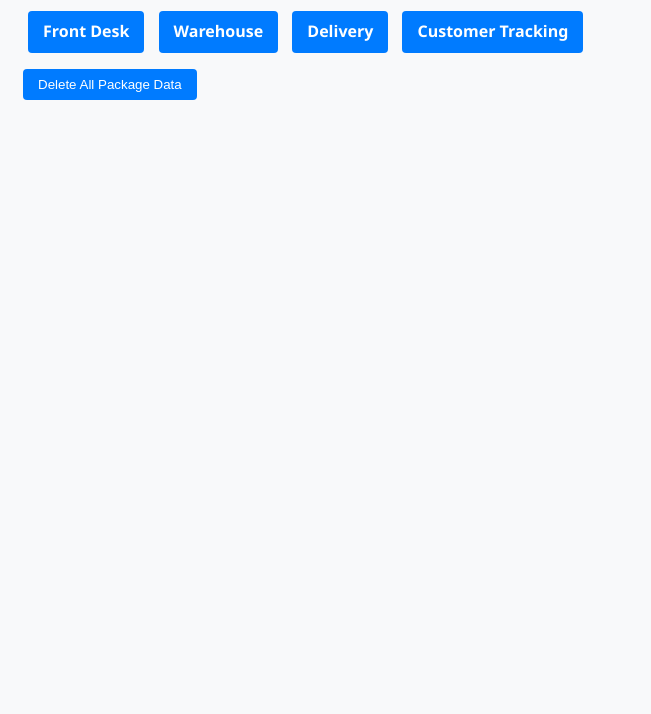
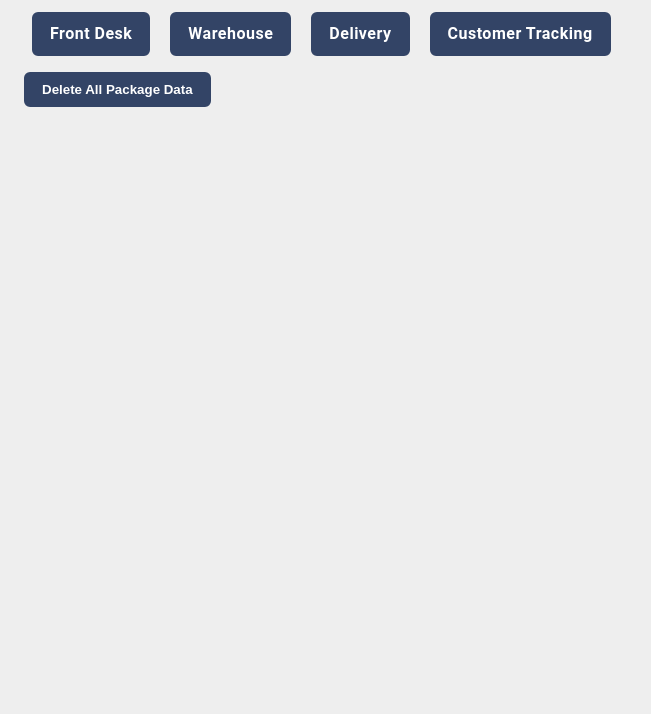
Before and after one commit to EddieTheDog/home-warehouse-system, a website: page frontend/index.html in a window 1280 px wide. Shown: the part 86-800 px from the top of the page, without its empty margins (0-651 px from the left). Drawn offline with Linux system fonts and the light colour scheme.

Commit message:
Update style.css

```diff
--- a/frontend/styles/style.css
+++ b/frontend/styles/style.css
@@ -1,89 +1,128 @@
 /* Location: frontend/styles/style.css */
 
-/* 1. Define custom properties (CSS Variables) for easy color changes */
+/* ===================================================
+   1. Design System Variables
+   =================================================== */
 :root {
-    --primary-color: #007bff;      /* A vibrant blue for main actions */
-    --primary-dark: #0056b3;       /* Darker shade for hover states */
-    --background-light: #f8f9fa;   /* Very light background */
-    --text-color: #343a40;         /* Dark, readable text */
-    --border-color: #ced4da;       /* Light gray border */
-    --card-background: #ffffff;    /* White for content boxes */
-    --spacing-small: 8px;
-    --spacing-medium: 15px;
+    /* Color Palette */
+    --color-primary: #334466;     /* Deep Indigo - Main brand color */
+    --color-secondary: #008080;   /* Soft Teal - Accent color for hover/secondary actions */
+    --color-background: #eeeeee;  /* Very light gray/off-white */
+    --color-card-bg: #ffffff;     /* Pure white for content cards */
+    --color-text-dark: #2c3e50;   /* Dark navy for main text */
+    --color-border: #bbbbbb;      /* Medium gray for distinct borders */
+
+    /* Spacing & Sizing */
+    --space-xs: 4px;
+    --space-sm: 8px;
+    --space-md: 16px;
+    --space-lg: 24px;
+    --border-radius: 6px;
+    --transition-speed: 0.2s;
 }
 
-/* 2. Global Reset and Base Styles */
-body {
-    font-family: 'Segoe UI', Tahoma, Geneva, Verdana, sans-serif; /* Modern font stack */
-    padding: var(--spacing-medium);
-    background: var(--background-light);
-    color: var(--text-color);
-    line-height: 1.6; /* Improved readability */
+/* Apply box-sizing globally for predictable layouts */
+*, *::before, *::after {
+    box-sizing: border-box;
 }
 
-/* 3. Typography Enhancements */
+/* ===================================================
+   2. Base & Typography
+   =================================================== */
+body {
+    font-family: 'Roboto', 'Helvetica Neue', Arial, sans-serif; /* Professional, clean font stack */
+    padding: var(--space-lg);
+    background: var(--color-background);
+    color: var(--color-text-dark);
+    line-height: 1.55;
+    margin: 0;
+}
+
 h1, h2, h3 {
     margin-top: 0;
-    margin-bottom: var(--spacing-medium);
-    color: var(--primary-dark);
+    margin-bottom: var(--space-md);
+    color: var(--color-primary); /* Use primary color for headings */
+    font-weight: 700;
 }
 
-/* 4. Anchor (Link) Styling - Now acts as a button/pill */
+/* ===================================================
+   3. Interactive Elements (Links & Buttons)
+   =================================================== */
+
+/* Links (Anchor tags) - Styled as distinct primary buttons */
 a {
     display: inline-block;
-    margin: var(--spacing-small) 5px;
-    padding: var(--spacing-small) var(--spacing-medium);
-    background-color: var(--primary-color);
-    color: var(--card-background); /* Use white for text on primary color */
+    margin: var(--space-sm);
+    padding: var(--space-sm) var(--space-md);
+    background-color: var(--color-primary);
+    color: var(--color-card-bg); /* White text on dark button */
     text-decoration: none;
-    border-radius: 4px; /* Slightly smoother corners */
-    font-weight: 600; /* Bolder text for visibility */
-    transition: background-color 0.2s ease-in-out, transform 0.1s ease-in-out; /* Smooth transition */
+    border-radius: var(--border-radius);
+    font-weight: 600;
+    letter-spacing: 0.5px;
+    transition: background-color var(--transition-speed) ease, box-shadow var(--transition-speed) ease;
+    border: 2px solid var(--color-primary); /* Distinct border */
 }
 
 a:hover {
-    background-color: var(--primary-dark);
-    transform: translateY(-1px); /* Slight lift on hover */
+    background-color: var(--color-secondary); /* Hover uses the teal accent */
+    border-color: var(--color-secondary);
+    box-shadow: 0 4px 8px rgba(0, 0, 0, 0.1);
 }
 
-/* 5. Button Styling - Consistent look and feel */
+/* Buttons - Ensure they follow the same style as links */
 button {
-    padding: var(--spacing-small) var(--spacing-medium);
-    margin-top: var(--spacing-small);
-    background-color: var(--primary-color);
-    color: var(--card-background);
-    border: none;
-    border-radius: 4px;
+    padding: var(--space-sm) var(--space-md);
+    margin-top: var(--space-sm);
+    background-color: var(--color-primary);
+    color: var(--color-card-bg);
+    border: 2px solid var(--color-primary);
+    border-radius: var(--border-radius);
     cursor: pointer;
-    transition: background-color 0.2s ease-in-out;
+    font-weight: 600;
+    transition: background-color var(--transition-speed) ease, box-shadow var(--transition-speed) ease;
 }
 
 button:hover {
-    background-color: var(--primary-dark);
+    background-color: var(--color-secondary);
+    border-color: var(--color-secondary);
+    box-shadow: 0 4px 8px rgba(0, 0, 0, 0.1);
 }
 
-/* 6. Input Field Styling - Clearer focus and presentation */
+/* ===================================================
+   4. Form Elements
+   =================================================== */
 input[type=text] {
-    padding: var(--spacing-small);
-    margin: var(--spacing-small) 0;
-    width: 250px; /* Increased width for better usability */
-    border: 1px solid var(--border-color);
-    border-radius: 4px;
-    box-sizing: border-box; /* Include padding and border in the element's total width and height */
-    transition: border-color 0.3s;
+    padding: var(--space-sm);
+    margin: var(--space-xs) 0;
+    min-width: 250px;
+    border: 1px solid var(--color-border);
+    border-radius: var(--border-radius);
+    font-size: 16px; /* Prevents mobile zoom issues */
+    transition: border-color var(--transition-speed) ease, box-shadow var(--transition-speed) ease;
 }
 
 input[type=text]:focus {
-    border-color: var(--primary-color); /* Highlight border on focus */
-    outline: none; /* Remove default browser outline */
+    border-color: var(--color-secondary); /* Teal focus ring */
+    box-shadow: 0 0 0 2px rgba(0, 128, 128, 0.2); /* Soft teal glow */
+    outline: none;
 }
 
-/* 7. Shelf Container Styling - Using a "card" style */
+/* ===================================================
+   5. Component Styling (Shelves)
+   =================================================== */
 #shelves div {
-    border: 1px solid var(--border-color);
-    padding: var(--spacing-medium);
-    margin-bottom: var(--spacing-medium);
-    background: var(--card-background);
-    border-radius: 6px; /* A nice corner radius for the cards */
-    box-shadow: 0 2px 4px rgba(0, 0, 0, 0.05); /* Subtle shadow for depth */
+    /* Content Card Style */
+    border: 1px solid var(--color-border);
+    padding: var(--space-lg);
+    margin-bottom: var(--space-md);
+    background: var(--color-card-bg);
+    border-radius: var(--border-radius);
+    /* Deeper, more distinct shadow */
+    box-shadow: 0 5px 15px rgba(0, 0, 0, 0.08);
+    transition: box-shadow 0.3s ease;
 }
+
+#shelves div:hover {
+    box-shadow: 0 8px 20px rgba(0, 0, 0, 0.12); /* Slightly elevate on hover */
+}
```
